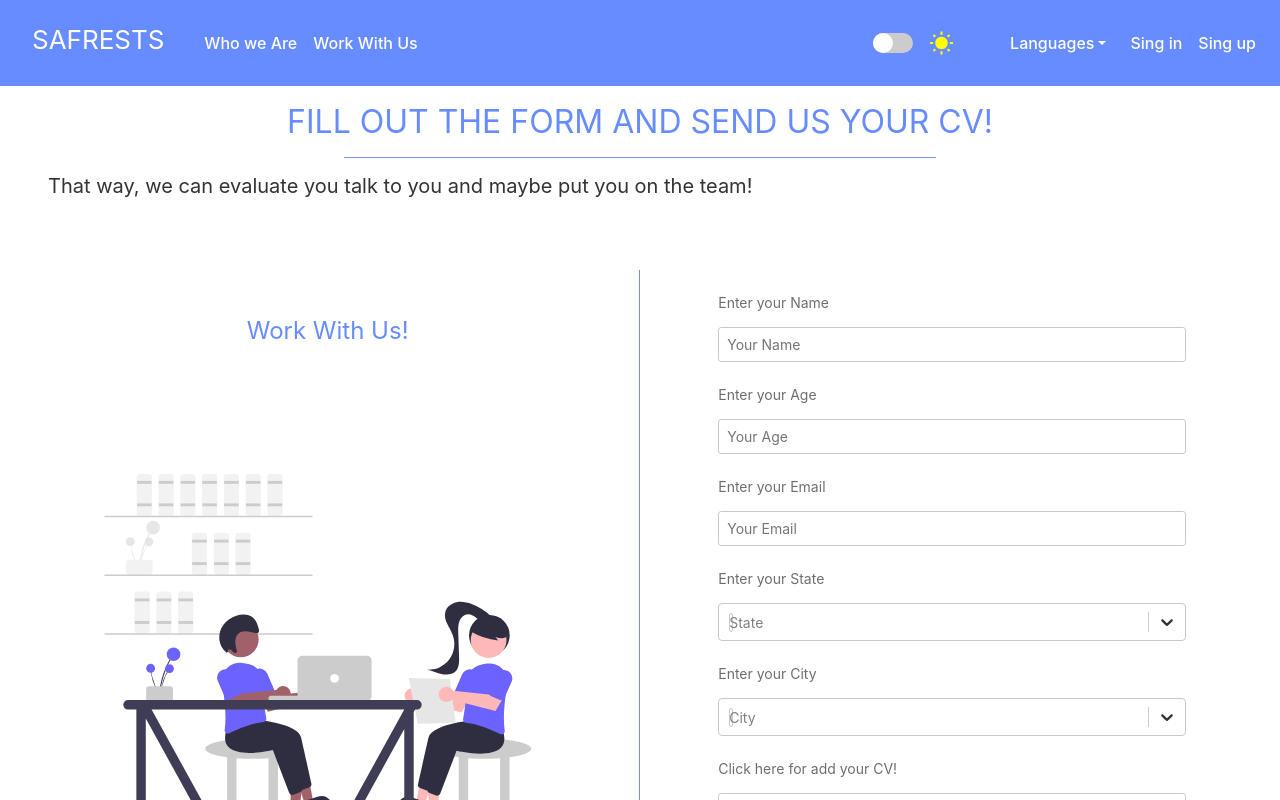
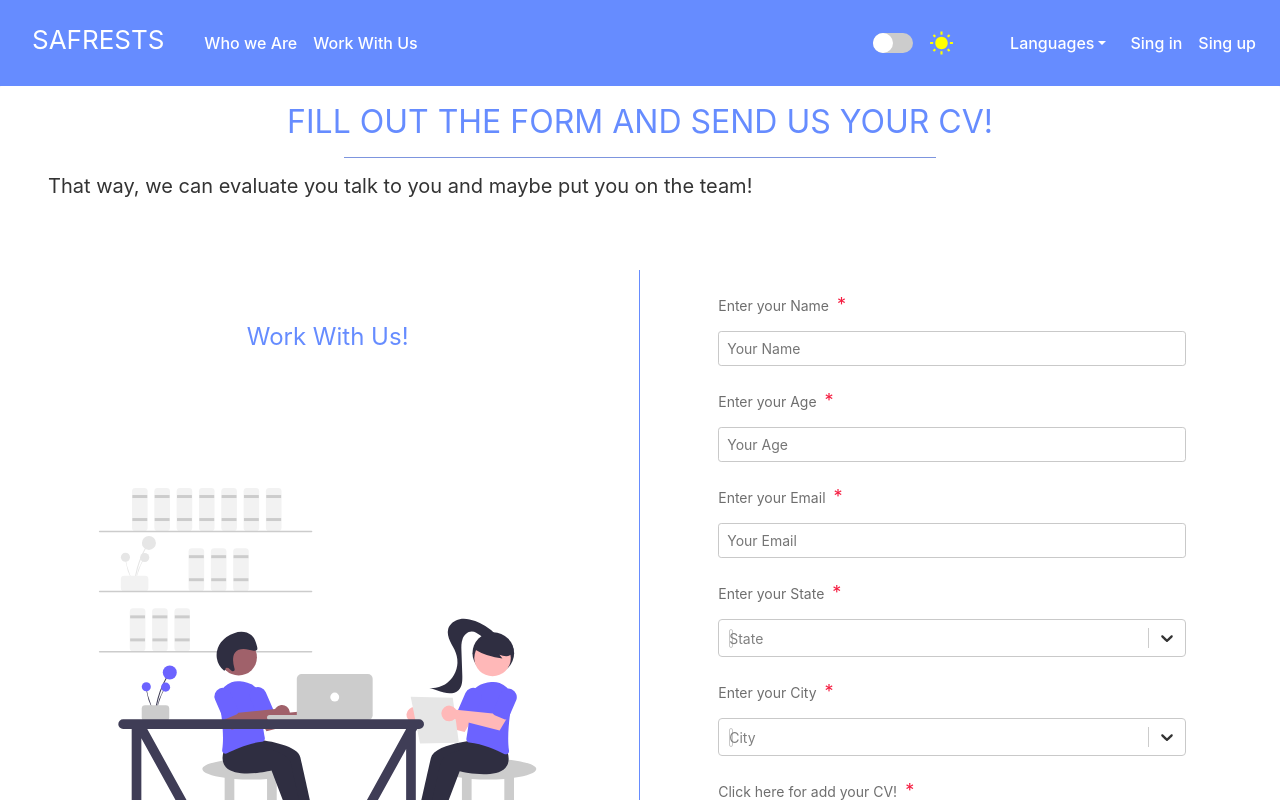
Before and after one commit to SafraPC/safrest, a React (Create React App) app: page /work_with_us in a window 1280 px wide. Shown: the top 800 px of the page. Built offline with nearby package versions, Linux system fonts and the light colour scheme; no server answers.

Commit message:
Yup select field required

```diff
--- a/src/pages/WorkWithUs/index.js
+++ b/src/pages/WorkWithUs/index.js
@@ -4,6 +4,7 @@ import {
   MyField,
   MySelect,
   Page,
+  Req,
   ScreenView,
   TForm,
 } from "../../styles/default";
@@ -18,11 +19,12 @@ import { useEffect } from "react";
 import { Formik, Form } from "formik";
 import { workSchema } from "../../validations/workTogether";
 
-function WorkWithUs() {
+const WorkWithUs = () => {
   const [cidades, setCidades] = useState([]);
   const [estados, setEstados] = useState([]);
   const [selectedState, setSelectedState] = useState({});
-
+  const [selectedCity, setSelectedCity] = useState({});
+  const [firstRender,setFirstRender] = useState(true)
   useEffect(() => {
     states().then(setEstados).catch(console.error);
   }, []);
@@ -33,6 +35,7 @@ function WorkWithUs() {
   }, [selectedState]);
 
   const handleFormSubmit = (values) => {
+    setFirstRender(false);
     console.log(values);
   };
   return (
@@ -54,54 +57,94 @@ function WorkWithUs() {
               name: "",
               age: "",
               email: "",
+              state:"",
+              city:"",
             }}
             validationSchema={workSchema}
             onSubmit={handleFormSubmit}
           >
             {({ errors, touched }) => (
               <Form>
-                <span>{i18n.t("pageWWU.form.secction.label")}</span>
-                <MyField error={
-                  errors.name && touched.name
-                } type="text" placeholder={i18n.t("pageWWU.form.secction.input")} name="name" />
+                <span>
+                  {i18n.t("pageWWU.form.secction.label")}
+                  <Req>*</Req>
+                </span>
+                <MyField
+                  error={errors.name && touched.name}
+                  type="text"
+                  placeholder={i18n.t("pageWWU.form.secction.input")}
+                  name="name"
+                />
 
-                <span>{i18n.t("pageWWU.form.secction2.label")}</span>
+                <span>
+                  {i18n.t("pageWWU.form.secction2.label")}
+                  <Req>*</Req>
+                </span>
 
-                <MyField error={
-                errors.age && touched.age
-                } type="text" placeholder={i18n.t("pageWWU.form.secction2.input")} name="age" />
+                <MyField
+                  error={errors.age && touched.age}
+                  type="text"
+                  placeholder={i18n.t("pageWWU.form.secction2.input")}
+                  name="age"
+                />
 
-                <span>{i18n.t("pageWWU.form.secction3.label")}</span>
-                <MyField error={
-                 errors.email && touched.email
-                } type="text" placeholder={i18n.t("pageWWU.form.secction3.input")} name="email" />
+                <span>
+                  {i18n.t("pageWWU.form.secction3.label")}
+                  <Req>*</Req>
+                </span>
+                <MyField
+                  error={errors.email && touched.email}
+                  type="text"
+                  placeholder={i18n.t("pageWWU.form.secction3.input")}
+                  name="email"
+                />
 
-                <span>{i18n.t("pageWWU.form.secction4.label")}</span>
+                <span>
+                  {i18n.t("pageWWU.form.secction4.label")}
+                  <Req>*</Req>
+                </span>
 
                 <MySelect
                   styles={customStyles}
+                  error={errors.state && touched.state}
                   placeholder={i18n.t("pageWWU.form.secction4.input")}
-                  noOptionsMessage={() => "SEM NADA"}
+                  noOptionsMessage={() => "Not to see here.."}
                   options={estados}
                   onChange={(e) => {
-                    console.log(e);
                     setSelectedState(e);
                   }}
+                  name="state"
                 />
-                <span>{i18n.t("pageWWU.form.secction5.label")}</span>
+                <span>
+                  {i18n.t("pageWWU.form.secction5.label")}
+                  <Req>*</Req>
+                </span>
 
                 <MySelect
+                  error={errors.city && touched.city}
                   styles={customStyles}
                   placeholder={i18n.t("pageWWU.form.secction5.input")}
-                  noOptionsMessage={() => "SEM NADA"}
+                  noOptionsMessage={() => "Not to see here.."}
                   options={cidades}
+                  onChange={(e) => {
+                    setSelectedCity(e);
+                  }}
+                  name="city"
                 />
-                <span>{i18n.t("pageWWU.form.secction6.label")}</span>
+                <span>
+                  {i18n.t("pageWWU.form.secction6.label")}
+                  <Req>*</Req>
+                </span>
 
-                <MyField type="text" placeholder={i18n.t("pageWWU.form.secction6.label")} name="curriculo" />
+                <MyField
+                  type="text"
+                  placeholder={i18n.t("pageWWU.form.secction6.label")}
+                  name="curriculo"
+                />
 
-
-                <button type="submit">{i18n.t("pageWWU.form.buttonSend.text")}</button>
+                <button type="submit">
+                  {i18n.t("pageWWU.form.buttonSend.text")}
+                </button>
               </Form>
             )}
           </Formik>
@@ -110,6 +153,6 @@ function WorkWithUs() {
       <Footer />
     </Page>
   );
-}
+};
 
 export default WorkWithUs;
--- a/src/styles/default.js
+++ b/src/styles/default.js
@@ -26,7 +26,10 @@ export const ScreenView = styled.div`
 
 export const MySelect = styled(Select)`
   > div.css-1fbj37m-control {
-    border-color: ${(props) => props.theme.inputBorder} !important;
+    border-color: ${(props) =>
+      props.error
+        ? "var(--color-high-red)"
+        : props.theme.inputBorder} !important;
   }
   > div > div div.css-1opnhvy-singleValue {
     color: ${(props) => props.theme.text} !important;
@@ -113,6 +116,12 @@ export const TForm = styled.section`
   }
   //Props for div
 `;
+export const Req = styled.text`
+  font-size: 18px;
+  color: var(--color-high-red);
+  font-style: bold;
+  margin-left: 0.5rem;
+`;
 
 export const MyField = styled(Field)`
   border-color: ${(props) =>
--- a/src/validations/workTogether.js
+++ b/src/validations/workTogether.js
@@ -8,4 +8,8 @@ export  const workSchema =  yup.object().shape({
       .required("Nome é requirido!"),
     age: yup.string().required().min(1).max(2),
     email: yup.string().email().required(),
+
+    state: yup.string().ensure().required(),
+
+
   });
```
